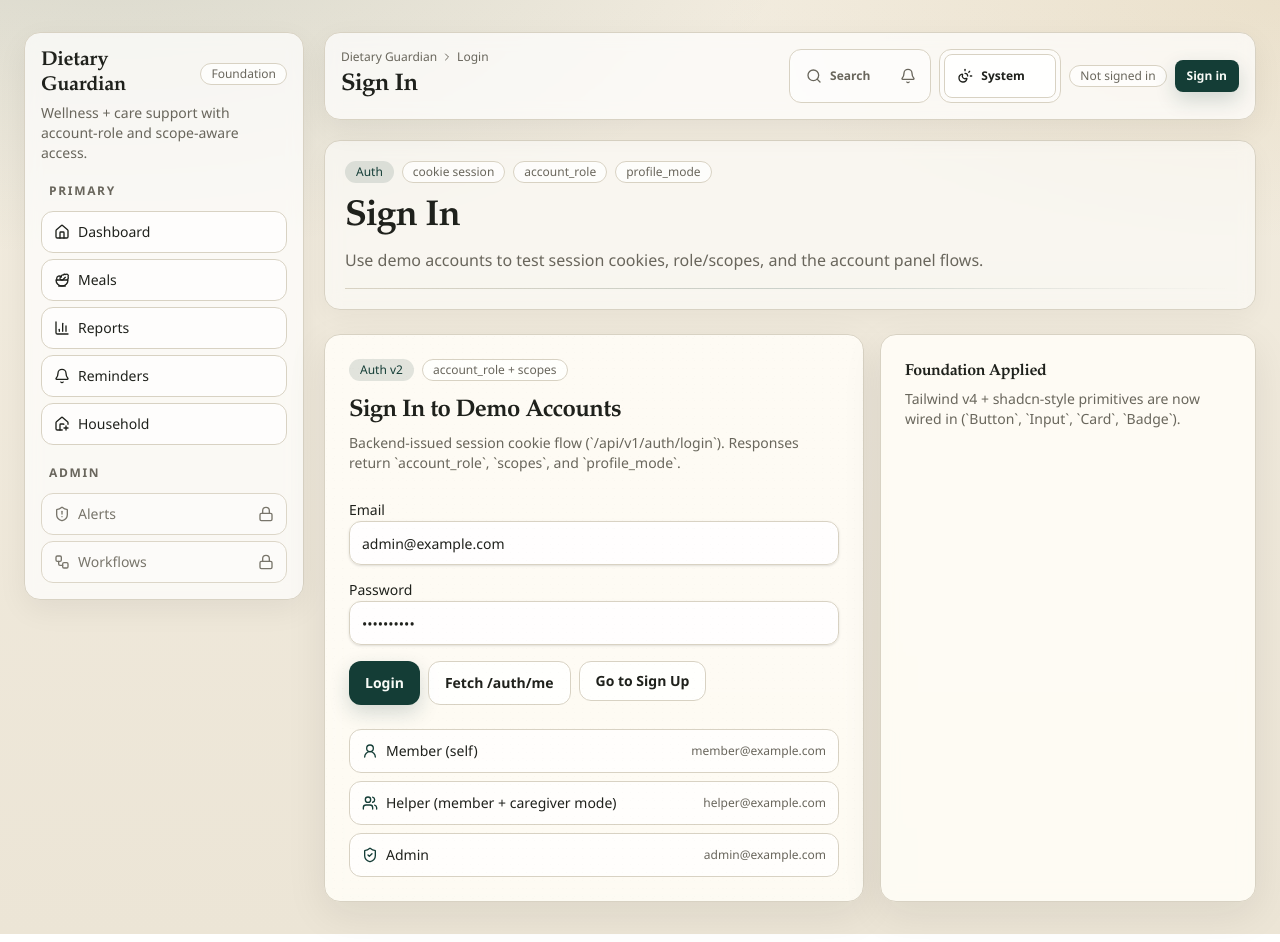
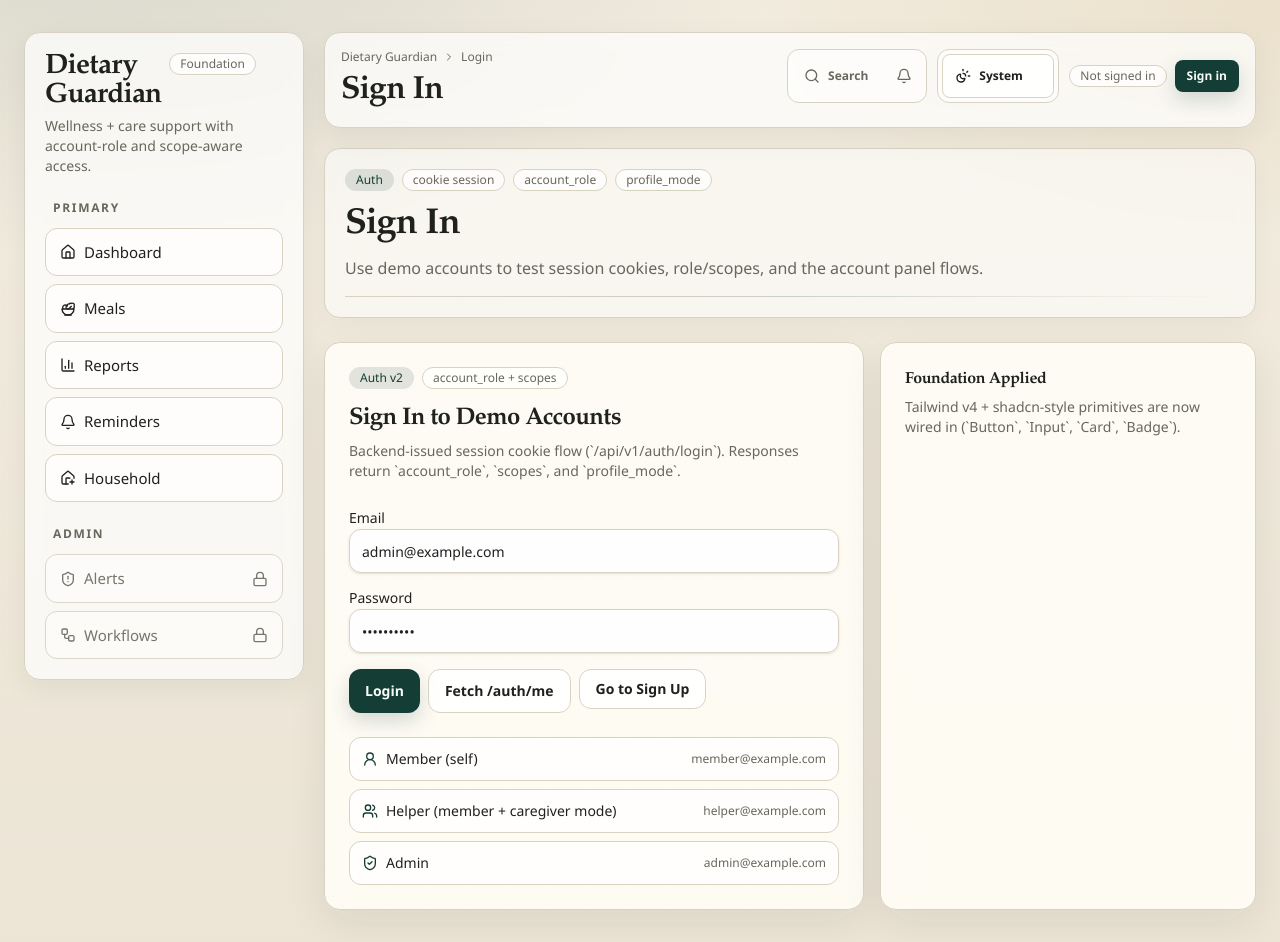
Before and after one commit to Fpengz/CarePilot, a Next.js app in the folder apps/web/: page /login in a window 1280 px wide. Built offline with nearby package versions, Linux system fonts and the light colour scheme; no server answers.

Commit message:
style(web): refine shell typography and spacing

```diff
--- a/apps/web/app/globals.css
+++ b/apps/web/app/globals.css
@@ -102,6 +102,10 @@
     @apply rounded-2xl border border-[color:var(--border)] bg-white/70 shadow-[0_10px_30px_rgba(20,24,18,0.06)] backdrop-blur dark:bg-[color:var(--panel)] dark:shadow-[0_12px_36px_rgba(0,0,0,0.32)];
   }
 
+  .app-toolbar-chip {
+    @apply rounded-xl border border-[color:var(--border)] bg-white/55 p-1 dark:bg-[color:var(--panel-soft)];
+  }
+
   .app-muted {
     color: var(--muted-foreground);
   }
--- a/apps/web/components/app/app-sidebar.tsx
+++ b/apps/web/components/app/app-sidebar.tsx
@@ -15,12 +15,18 @@ export function AppSidebar() {
 
   return (
     <aside className="hidden lg:block">
-      <div className="app-panel sticky top-6 p-4">
-        <div className="mb-4 space-y-2">
+      <div className="app-panel sticky top-6 p-4 xl:p-5">
+        <div className="mb-5 space-y-2">
           <Link href="/dashboard" className="block">
-            <div className="flex items-center gap-2">
-              <h1 className="text-xl font-semibold leading-tight">Dietary Guardian</h1>
-              <Badge variant="outline">Foundation</Badge>
+            <div className="flex flex-wrap items-center gap-2">
+              <h1 className="text-[1.75rem] font-semibold leading-[1.05] tracking-[-0.03em]">
+                Dietary
+                <br />
+                Guardian
+              </h1>
+              <Badge variant="outline" className="self-start">
+                Foundation
+              </Badge>
             </div>
             <p className="app-muted mt-1 text-sm leading-5">
               Wellness + care support with account-role and scope-aware access.
@@ -28,7 +34,7 @@ export function AppSidebar() {
           </Link>
         </div>
 
-        <div className="space-y-4">
+        <div className="space-y-5">
           <SidebarNav routes={mainRoutes} activePathname={pathname} title="Primary" titleId="sidebar-primary-nav" />
           <SidebarNav routes={adminRoutes} activePathname={pathname} title="Admin" titleId="sidebar-admin-nav" />
         </div>
--- a/apps/web/components/app/sidebar-nav.tsx
+++ b/apps/web/components/app/sidebar-nav.tsx
@@ -14,7 +14,7 @@ function NavItem({ route, active }: { route: RouteMeta; active: boolean }) {
   const Icon = route.icon;
 
   const baseClass =
-    "flex w-full items-center justify-between rounded-xl border px-3 py-2.5 text-sm font-medium transition";
+    "flex w-full items-center justify-between rounded-xl border px-3.5 py-3 text-[15px] font-medium transition";
   const enabledClass = cn(
     "border-[color:var(--border)] bg-white/70 text-[color:var(--foreground)] hover:-translate-y-px hover:bg-white dark:bg-[color:var(--panel-soft)] dark:text-[#ece6d8] dark:hover:bg-[color:var(--card)]",
     active &&
@@ -81,7 +81,7 @@ export function SidebarNav({
           <span className="h-1.5 w-1.5 rounded-full bg-[color:var(--accent)] dark:bg-[#b9efe4]" aria-hidden />
         ) : null}
       </div>
-      <div className="space-y-1.5">
+      <div className="space-y-2">
         {routes.map((route) => (
           <NavItem key={route.href} route={route} active={activePathname === route.href} />
         ))}
--- a/apps/web/components/app/top-bar.tsx
+++ b/apps/web/components/app/top-bar.tsx
@@ -20,28 +20,28 @@ export function TopBar() {
 
   return (
     <header className="app-panel sticky top-4 z-20 mb-4 p-3 md:mb-5 md:p-4">
-      <div className="flex flex-wrap items-start justify-between gap-3">
-        <div className="min-w-0">
-          <div className="mb-1 flex items-center gap-1 text-xs text-[color:var(--muted-foreground)]">
+      <div className="flex flex-wrap items-start justify-between gap-3 md:gap-4">
+        <div className="min-w-0 flex-1">
+          <div className="mb-1.5 flex items-center gap-1.5 text-xs text-[color:var(--muted-foreground)]">
             <span>Dietary Guardian</span>
             <ChevronRight className="h-3 w-3" aria-hidden />
             <span>{breadcrumb}</span>
           </div>
-          <div className="flex items-center gap-2">
-            <h2 className="truncate text-xl font-semibold md:text-2xl">{pageTitle}</h2>
+          <div className="flex flex-wrap items-center gap-2">
+            <h2 className="truncate text-2xl font-semibold leading-tight md:text-[2rem]">{pageTitle}</h2>
             {route?.group === "admin" ? <Badge variant="outline">Admin Area</Badge> : null}
           </div>
         </div>
 
-        <div className="flex flex-wrap items-center justify-end gap-2">
-          <div className="flex items-center gap-2 rounded-xl border border-[color:var(--border)] bg-white/55 p-1 dark:bg-[color:var(--panel-soft)]">
+        <div className="flex flex-wrap items-center justify-end gap-2 md:gap-2.5">
+          <div className="app-toolbar-chip hidden items-center gap-1.5 sm:flex">
             <Button
               type="button"
               variant="ghost"
               size="sm"
               aria-disabled="true"
               title="Search coming soon"
-              className="gap-2"
+              className="h-9 gap-2 px-3"
             >
               <Search className="h-4 w-4" aria-hidden />
               <span className="hidden sm:inline">Search</span>
@@ -52,13 +52,13 @@ export function TopBar() {
               size="sm"
               aria-disabled="true"
               title="Notifications coming soon"
-              className="px-2.5"
+              className="h-9 px-2.5"
             >
               <Bell className="h-4 w-4" aria-hidden />
               <span className="sr-only">Notifications (coming soon)</span>
             </Button>
           </div>
-          <div className="rounded-xl border border-[color:var(--border)] bg-white/55 p-1 dark:bg-[color:var(--panel-soft)]">
+          <div className="app-toolbar-chip">
             <ThemeToggle />
           </div>
           {status === "loading" ? (
```
